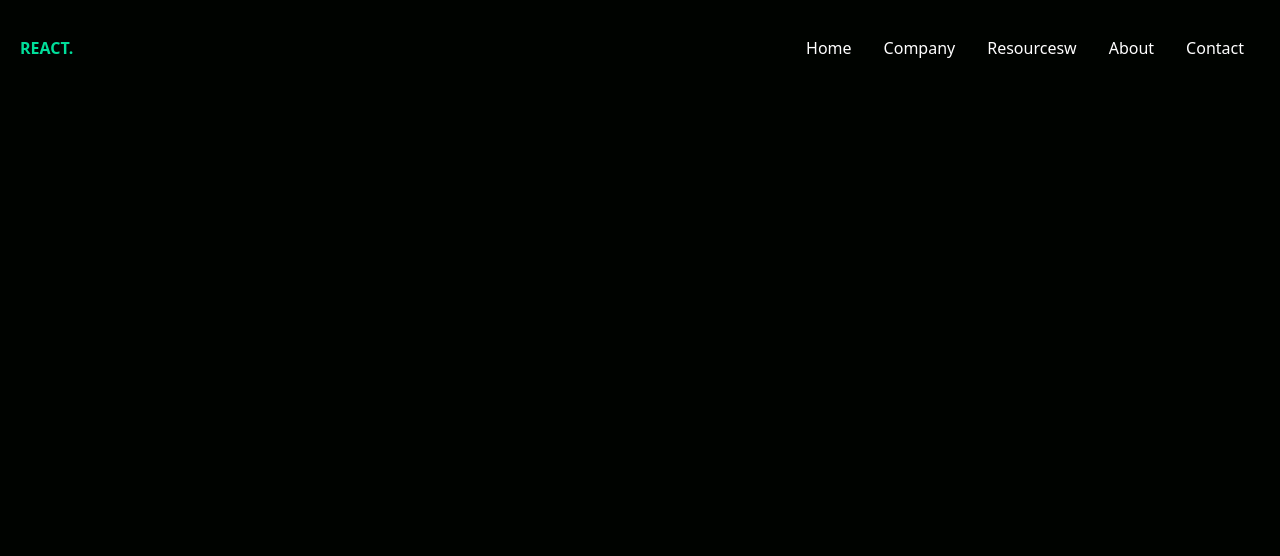
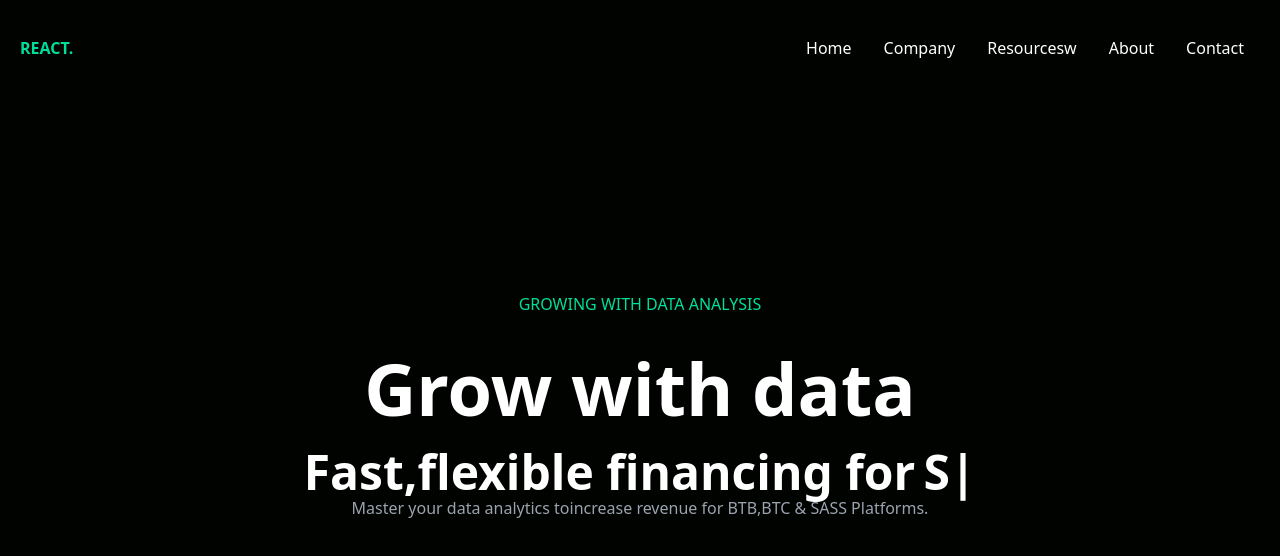
Before and after one commit to cafferti/tailwind-project, a React (Vite) app: page / in a window 1280 px wide. Shown: the top 556 px of the page. Built offline with nearby package versions, Linux system fonts and the light colour scheme.

Commit message:
finishedusing react animation for react-typed

```diff
--- a/package.json
+++ b/package.json
@@ -15,6 +15,7 @@
     "react": "^18.2.0",
     "react-dom": "^18.2.0",
     "react-icons": "^5.0.1",
+    "react-typed": "^2.0.12",
     "tailwindcss": "^3.4.1"
   },
   "devDependencies": {
--- a/src/App.jsx
+++ b/src/App.jsx
@@ -1,5 +1,6 @@
 import { useState } from 'react'
 import Navbar from './components/Navbar'
+import Land from './components/land'
 
 function App() {
   const [count, setCount] = useState(0)
@@ -7,6 +8,7 @@ function App() {
   return (
     <div>
       <Navbar/>
+      <Land/>
     </div>
   )
 }
--- /dev/null
+++ b/src/components/land.jsx
@@ -0,0 +1,31 @@
+import { ReactTyped } from "react-typed";
+import React from "react";
+const land = () => {
+  return (
+    <div className="text-white max-w-[800px] mx-auto text-center mt-[-96px] h-screen w-full flex flex-col justify-center">
+      <p className="text-[#00df9a] p-3">GROWING WITH DATA ANALYSIS</p>
+      <h1 className="md:text-7xl sm:text-5xl text-xl font-bold md:py-6">
+        Grow with data
+      </h1>
+      <div className="md:text-5xl sm:text-4xl font-bold text-xl flex justify-center ">
+        <p className="pr-2">
+          Fast,flexible financing for
+        </p>
+        <ReactTyped
+          strings={["BTB", "BTC", "SASS"]}
+          typeSpeed={120}
+          backSpeed={140}
+          loop
+        ></ReactTyped>
+      </div>
+      <p className=" text-gray-400">
+        Master your data analytics toincrease revenue for BTB,BTC & SASS
+        Platforms.
+      </p>
+
+      <button></button>
+    </div>
+  );
+};
+
+export default land;
```
Also changed, not shown: 1 other file (tests, documents, lock files or other folders).
